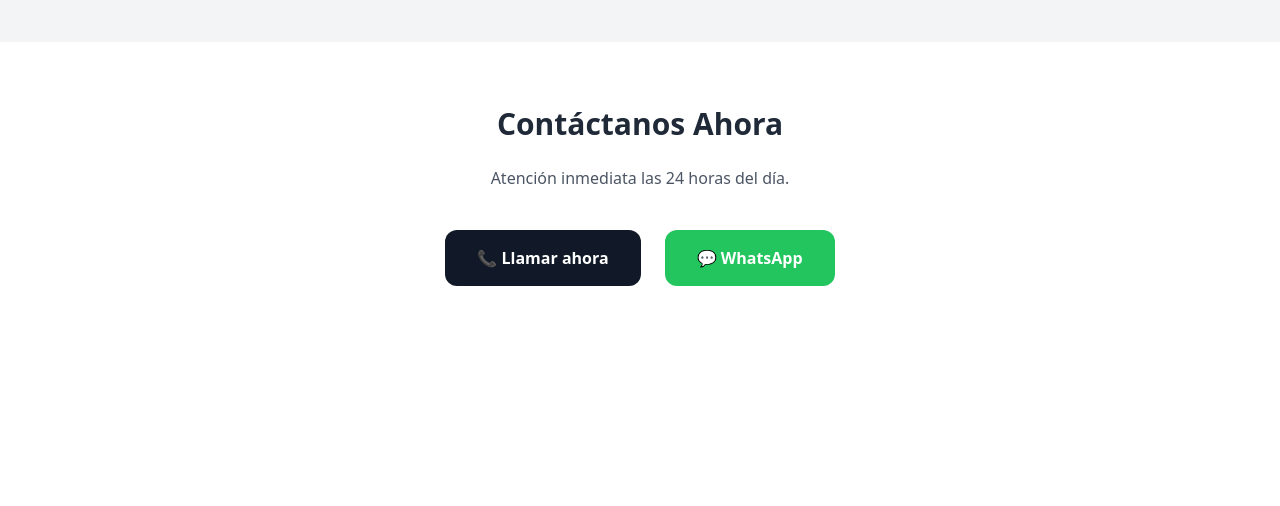
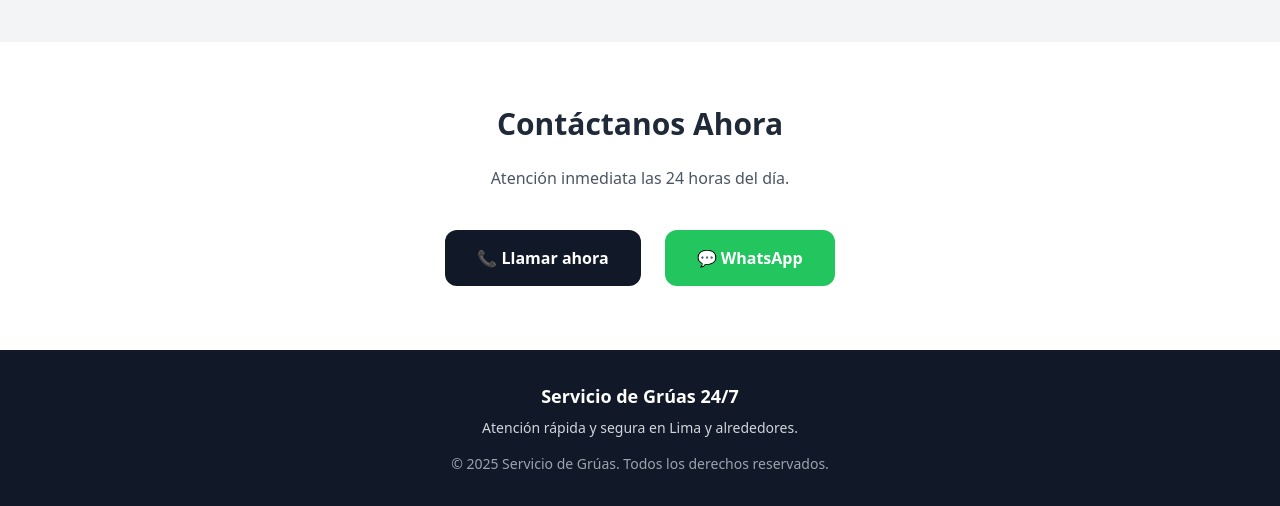
Before and after one commit to TDScorpio/gruas-landing-page, a plain HTML site: page index.html in a window 1280 px wide. Shown: the part 1510-2016 px from the top of the page. Before the commit the page ends 1860 px from the top, so only its background shows below. Drawn offline with nearby package versions, Linux system fonts and the light colour scheme.

Commit message:
Footer profesional del sitio

```diff
--- a/index.html
+++ b/index.html
@@ -183,6 +183,24 @@
 
         </div>
     </section>
+    <!-- Footer -->
+    <footer class="bg-gray-900 text-gray-300">
+        <div class="max-w-7xl mx-auto px-4 py-8 text-center">
+
+            <h3 class="text-lg font-semibold text-white mb-2">
+                Servicio de Grúas 24/7
+            </h3>
+
+            <p class="text-sm mb-4">
+                Atención rápida y segura en Lima y alrededores.
+            </p>
+
+            <p class="text-sm text-gray-400">
+                © 2025 Servicio de Grúas. Todos los derechos reservados.
+            </p>
+
+        </div>
+    </footer>
 
 </body>
 </html>
```
